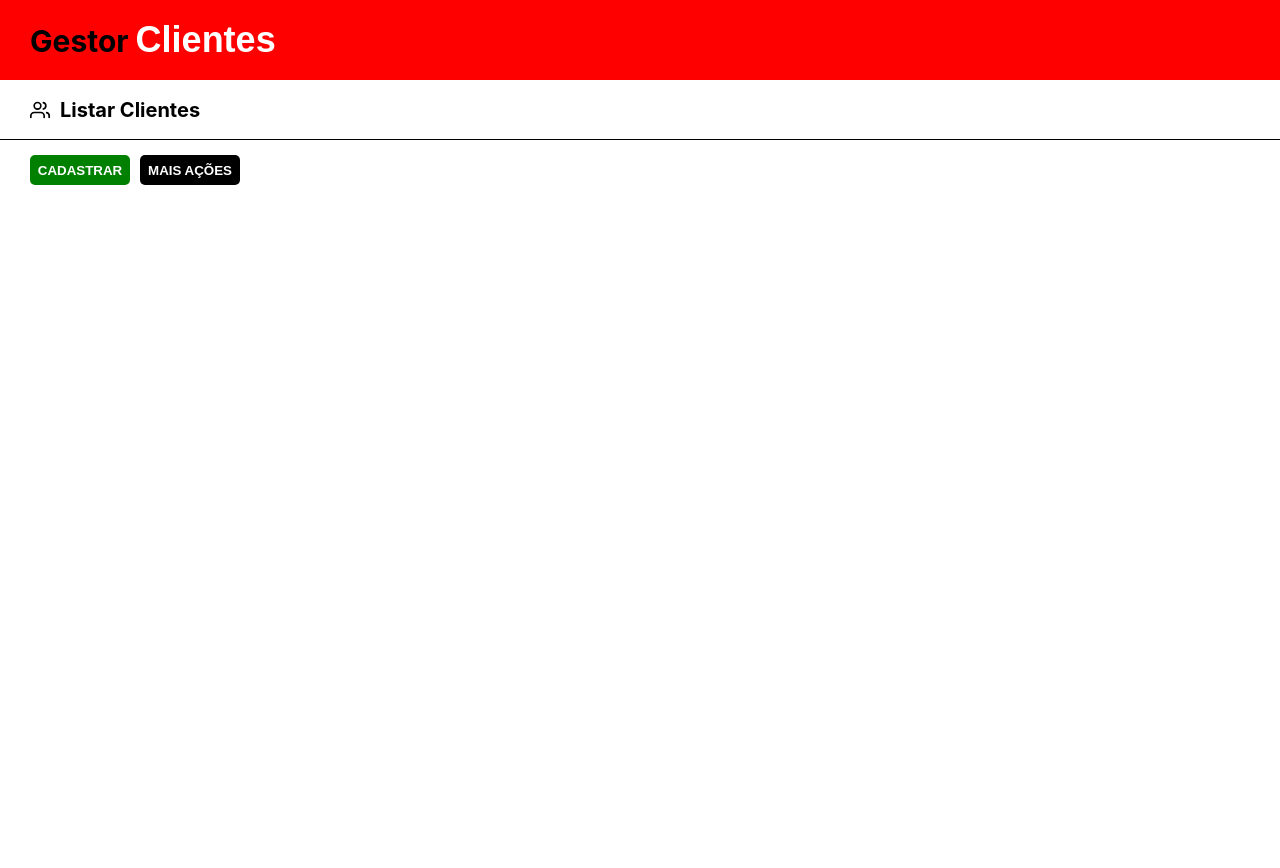
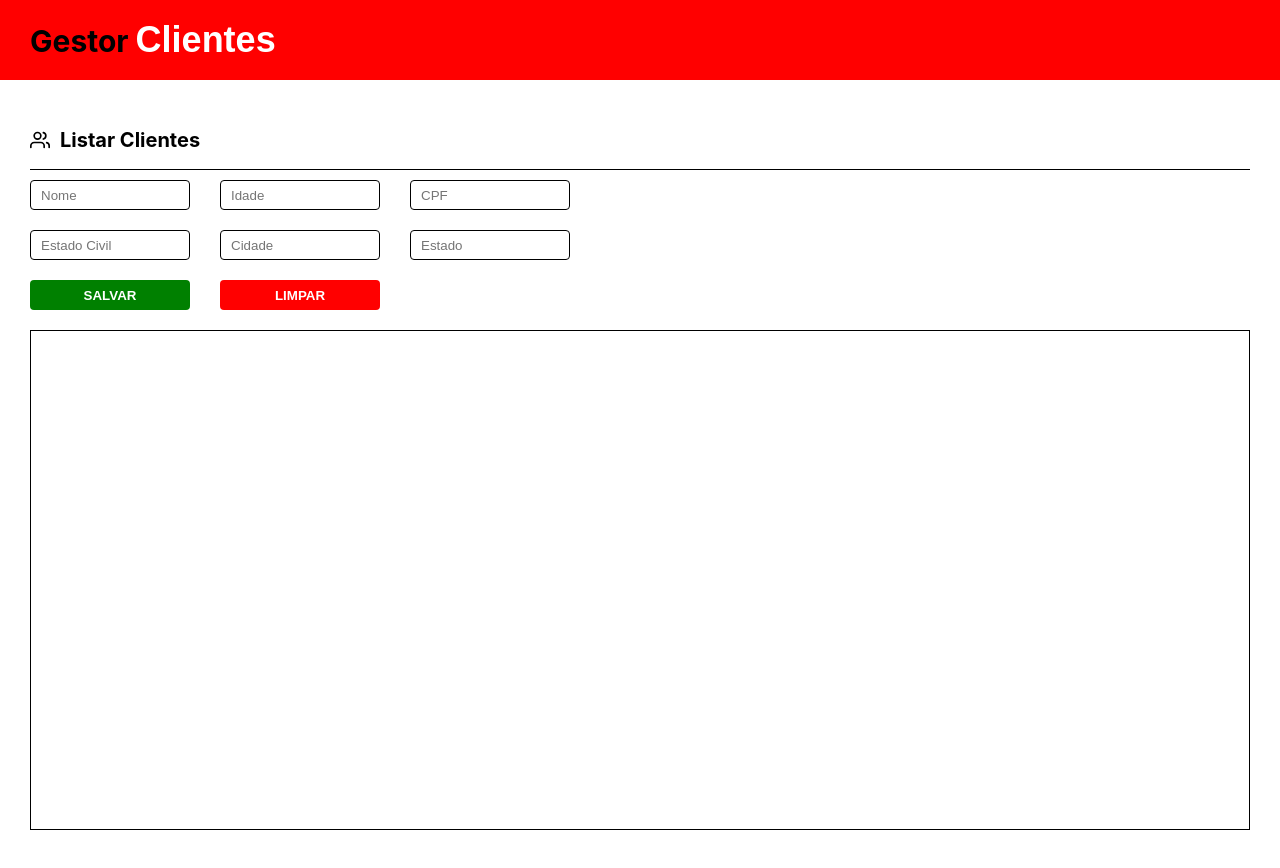
Before and after one commit to pissulin/Processo-seletivo-Softwrap, a React (Create React App) app: page / in a window 1280 px wide. Before the commit the page ends 800 px from the top, so only its background shows below. Built offline with nearby package versions, Linux system fonts and the light colour scheme.

Commit message:
formulario de cadastro

```diff
--- a/src/App.js
+++ b/src/App.js
@@ -1,9 +1,13 @@
 import React from 'react'
 import {FiUsers} from 'react-icons/fi';
-import {Container, Header, Logo, HeaderForm, MenuAcoes, Botao} from './App_style';
+
+import Input from './components/Input'
+
+import {Container, Header, Logo, HeaderForm, ContainerForm, ContainerLista} from './App_style';
 
 
 function App() {
+
   return (
     <Container>
       <Header>
@@ -14,13 +18,16 @@ function App() {
           fontFamily:'sans-serif'
           }}> Clientes </span></Logo>
       </Header>
-      <HeaderForm>
-        <FiUsers size={20}/><h2 style={{marginLeft: 10, fontSize:20}}>Listar Clientes</h2>
-      </HeaderForm>
-      <MenuAcoes>
-        <Botao width="100px" background="green" color="white">CADASTRAR</Botao>
-        <Botao width="100px" background="black" color="white">MAIS AÇÕES</Botao>
-      </MenuAcoes>
+      <div style={{padding:30}}>
+        <HeaderForm>
+          <FiUsers size={20}/><h2 style={{marginLeft: 10, fontSize:20}}>Listar Clientes</h2>
+        </HeaderForm>
+        <ContainerForm>
+          <Input/>
+        </ContainerForm>
+        <ContainerLista></ContainerLista>
+
+      </div>
     </Container>
   );
 }
--- a/src/App_style.js
+++ b/src/App_style.js
@@ -25,17 +25,8 @@ export const HeaderForm = styled.div`
     width: 100%;
     height: 60px;
     display: flex;
-    padding: 0 30px;
     align-items: center;
     border-bottom: 1px solid black;
-`;
-
-export const MenuAcoes = styled.div`
-    width: 100%;
-    height: 60px;
-    display: flex;
-    padding: 0 30px;
-    align-items: center;
 `;
 
 export const Botao = styled.button`
@@ -49,3 +40,16 @@ export const Botao = styled.button`
     cursor: pointer;
     outline: 0px;
 `;
+
+export const ContainerForm = styled.div`
+    max-width: 700px;
+    display: flex;
+    flex-wrap: wrap;
+`;
+
+export const ContainerLista = styled.div`
+    width: 100%;
+    height: 500px;
+    margin: 10px auto;
+    border: 1px solid black;
+`;
--- /dev/null
+++ b/src/components/Input-style.js
@@ -0,0 +1,10 @@
+import styled from 'styled-components';
+
+export const Input = styled.input`
+    width: 160px;
+    height: 30px;
+    border: 1px solid black;
+    margin: 10px  30px 10px 0;
+    padding-left: 10px;
+    border-radius: 4px;
+`;
--- /dev/null
+++ b/src/components/Input.js
@@ -0,0 +1,107 @@
+import React, {useState} from 'react';
+import {Input} from './Input-style'
+
+
+const initialFormState = {
+    nome: "",
+    idade: "",
+    cpf: "",
+    estadoCivil: "",
+    cidade: "",
+    estado: ""
+}
+
+const UserForm = () => {
+    const [dados, setDados] = useState(initialFormState);
+
+    const setInput = (newValue) => {
+        setDados(form => ({...dados, ...newValue}))
+    }
+
+    return (
+        <>
+            <form>
+                <Input
+                    name="nome"
+                    value={dados.nome}
+                    onChange={ e => setInput({nome: e.target.value})}
+                    label="Nome"
+                    placeholder="Nome"
+                />
+                <Input
+                    name="idade"
+                    value={dados.idade}
+                    onChange={ e => setInput({idade: e.target.value})}
+                    label="Idade"
+                    placeholder="Idade"
+                />
+                <Input
+                    name="cpf"
+                    value={dados.cpf}
+                    onChange={ e => setInput({cpf: e.target.value})}
+                    label="CPF"
+                    placeholder="CPF"
+                />
+                <Input
+                    name="estadoCivil"
+                    value={dados.estadoCivil}
+                    onChange={ e => setInput({estadoCivil: e.target.value})}
+                    label="EstadoCivil"
+                    placeholder="Estado Civil"
+                />
+                <Input
+                    name="cidade"
+                    value={dados.cidade}
+                    onChange={ e => setInput({cidade: e.target.value})}
+                    label="Cidade"
+                    placeholder="Cidade"
+                />
+                <Input
+                    name="estado"
+                    value={dados.estado}
+                    onChange={ e => setInput({estado: e.target.value})}
+                    label="Estado"
+                    placeholder="Estado"
+                />
+            </form>
+                <Input
+                    type="submit"
+                    value="SALVAR"
+                    style={
+                        {
+                            padding: 0,
+                            fontWeight: 900,
+                            backgroundColor: "green",
+                            color:"white",
+                            border:0,
+                            outline:0,
+                            cursor:"pointer"
+                        }
+                    }
+                />
+                <Input
+                    type="submit"
+                    value="LIMPAR"
+                    style={
+                        {
+                            padding: 0,
+                            fontWeight: 900,
+                            backgroundColor: "red",
+                            color:"white",
+                            border:0,
+                            outline:0,
+                            cursor:"pointer"
+                        }
+                    }
+                    onClick={()=> {
+                        setDados(initialFormState)
+                        console.log(dados)
+                    }
+
+                    }
+                />
+        </>
+    )
+}
+
+export default UserForm
```
